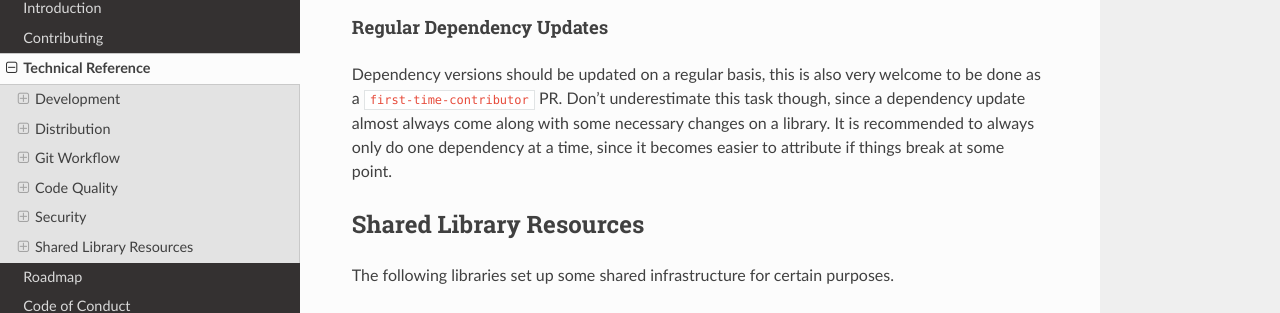
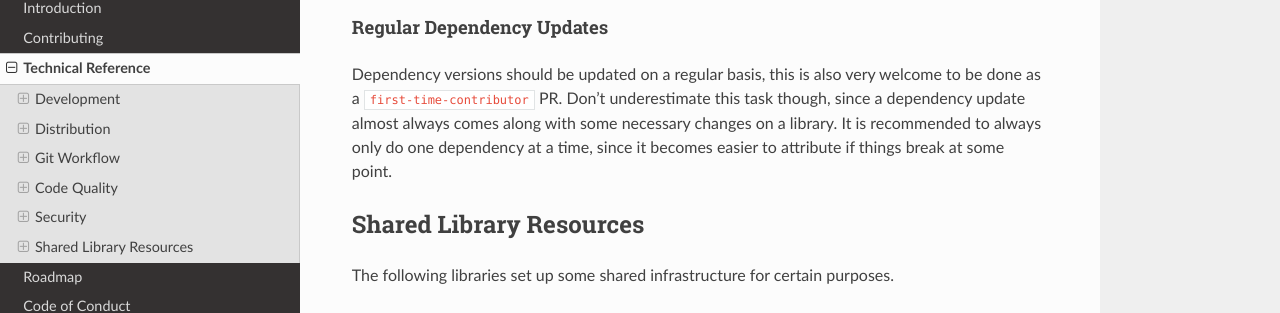
Before and after one commit to ethereumjs/organization, a Sphinx documentation site: the page built from docs/technical.rst, in a window 1280 px wide and 900 px high, scrolled down 6858 px. Shown: the part 169-482 px from the top of the window. Built offline with Sphinx 7.4.7 and the Read the Docs theme 2.0.0, drawn with Linux system fonts in a browser that asks for light colours; some of the changed text lies outside the part shown.

Commit message:
fix typos

```diff
--- a/docs/technical.rst
+++ b/docs/technical.rst
@@ -366,7 +366,7 @@ Regular Dependency Updates
 ^^^^^^^^^^^^^^^^^^^^^^^^^^
 Dependency versions should be updated on a regular basis, this is also very
 welcome to be done as a ``first-time-contributor`` PR. Don't underestimate
-this task though, since a dependency update almost always come along with some
+this task though, since a dependency update almost always comes along with some
 necessary changes on a library. It is recommended to always only do one
 dependency at a time, since it becomes easier to attribute if things break at
 some point.
```
Also changed, not shown: other parts of docs/technical.rst (+2 -2 lines).
